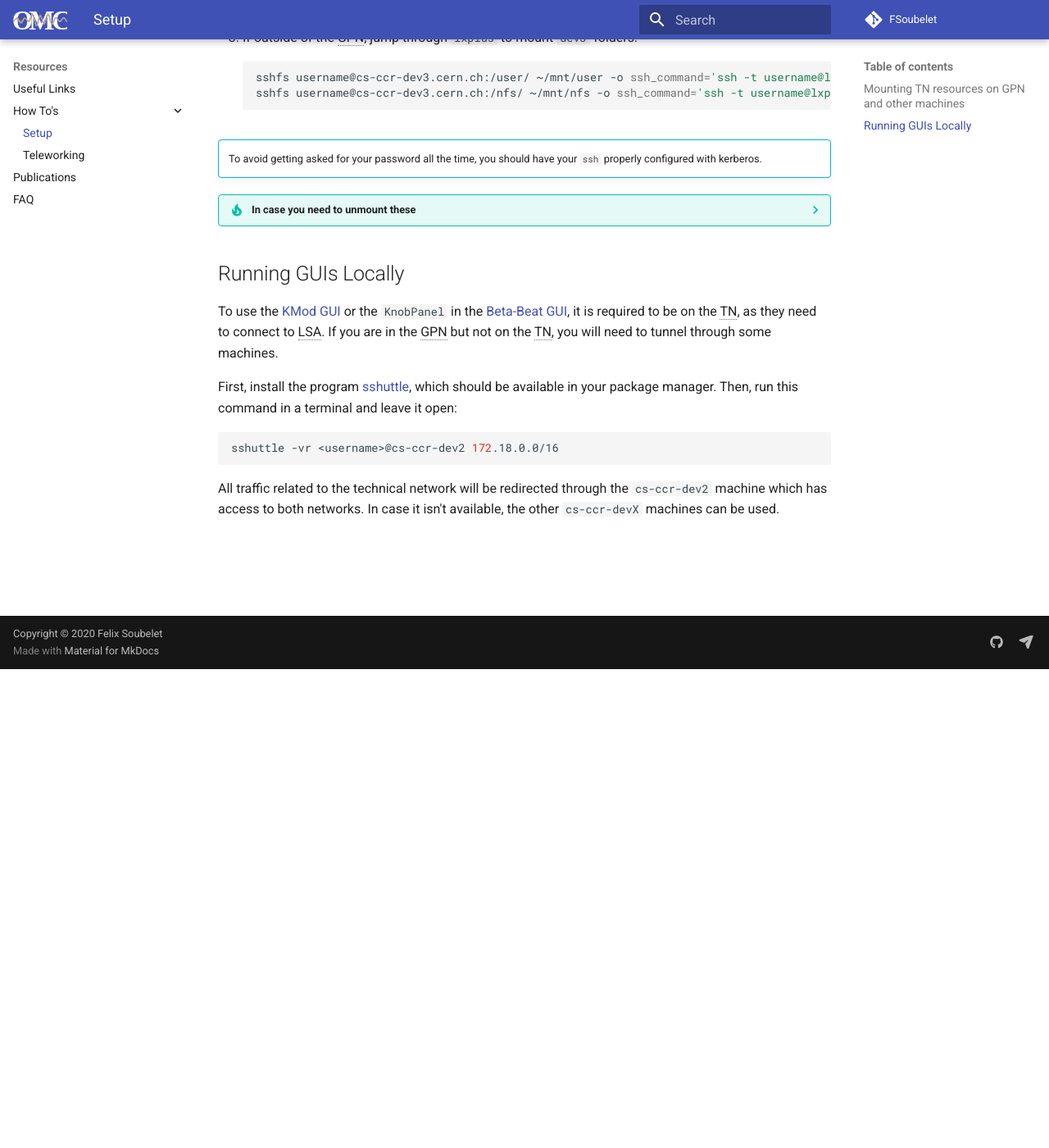
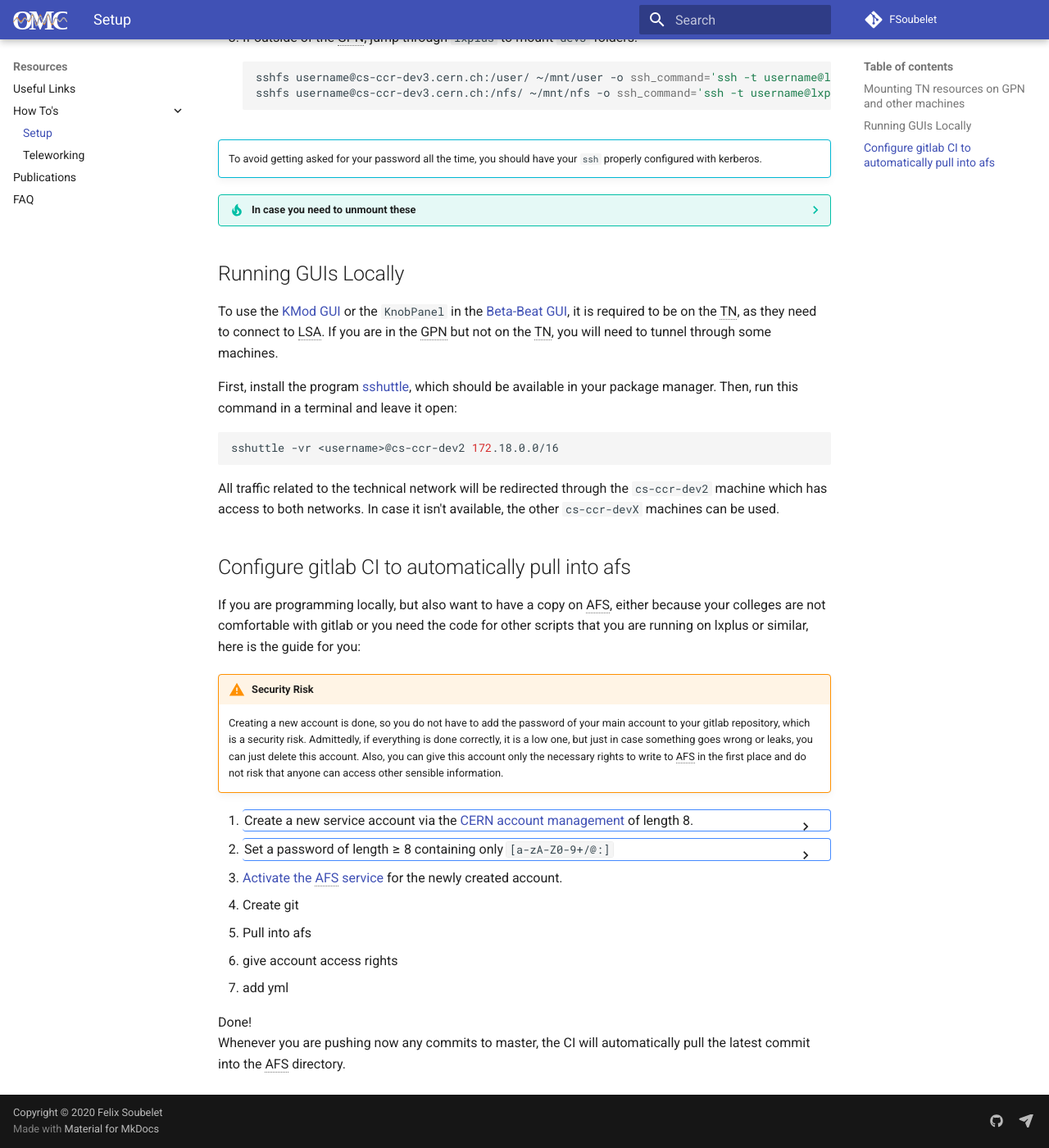
Before and after one commit to pylhc/pylhc.github.io, an MkDocs documentation site: the page built from docs/resources/howto/setup.md, in a window 1280 px wide and 1400 px high, scrolled down 584 px. Shown: the whole window at 82% size. Built offline with MkDocs 1.6.1 and Material for MkDocs 9.7.7, drawn with Linux system fonts in a browser that asks for light colours.

Commit message:
#2 Finishing for today

````diff
--- a/docs/resources/howto/setup.md
+++ b/docs/resources/howto/setup.md
@@ -32,7 +32,6 @@ sshfs username@cs-ccr-dev3.cern.ch:/nfs/ ~/mnt/nfs -o ssh_command='ssh -t userna
     sudo fusermount -u ~/mnt/eos
     ```
 
-
 ## Running GUIs Locally
 
 To use the [KMod GUI][kmod_gui] or the `KnobPanel` in the [Beta-Beat GUI][bb_gui], it is required to be on the TN, as they need to connect to LSA.
@@ -47,12 +46,47 @@ sshuttle -vr <username>@cs-ccr-dev2 172.18.0.0/16
 All traffic related to the technical network will be redirected through the `cs-ccr-dev2` machine which has access to both networks. In case it isn't available, the other `cs-ccr-devX` machines can be used.
 
 
+## Configure gitlab CI to automatically pull into afs
+
+If you are programming locally, but also want to have a copy on AFS, either because your colleges are not comfortable with gitlab or you need the code for other scripts that you are running on lxplus or similar, here is the guide for you:
+
+!!! warning "Security Risk"
+    Creating a new account is done, so you do not have to add the password of your main account to your gitlab repository, which is a security risk.
+    Admittedly, if everything is done correctly, it is a low one, but just in case something goes wrong or leaks, you can just delete this account.
+    Also, you can give this account only the necessary rights to write to AFS in the first place and do not risk that anyone can access other sensible information.
+
+1. ??? nodeco "Create a new service account via the [CERN account management][new_account] of length 8."
+    > You need at least 8 characters to mask that name in gitlab (if you want to do so), but on the other hand, there is a warning, that AFS cannot handle names longer than 8.
+    > So exactly 8 seems to be the sweetspot.
+    > If you do not care about masking the name (it is not as important as masking the password, see below) you can go shorter.
+
+1. ??? nodeco "Set a password of length &GreaterEqual; 8 containing only `[a-zA-Z0-9+/@:]`"
+    > We want to hide the password later in gitlab, and this is only possible if its >= 8 characters long and only contains Base64 characters as well as `@:`.
+    > You can go as long as you want. Better make this 15 characters long at least.
+
+
+2. [Activate the AFS service][afs_services] for the newly created account.
+3. Create git
+4. Pull into afs
+5. give account access rights
+6. add yml
+
+Done!<br>
+Whenever you are pushing now any commits to master, the CI will automatically pull the latest commit into the AFS directory.
+
+
 *[TN]: Technical Network
 *[GPN]: General Purpose Network, the main CERN network
 *[CBNG]: Common Build Next Generation
 *[LSA]: LHC Software Architecture
+*[AFS]: Andrew File System
 
 [sshuttle]: https://sshuttle.readthedocs.io/en/stable/
 
 [kmod_gui]: ../../guis/kmod/gui.md
 [bb_gui]: ../../guis/betabeat/gui.md
+
+
+
+[new_account]: https://account.cern.ch/account/Management/NewAccount.aspx
+[afs_services]: https://resources.web.cern.ch/resources/Manage/AFS/Default.aspx
````
